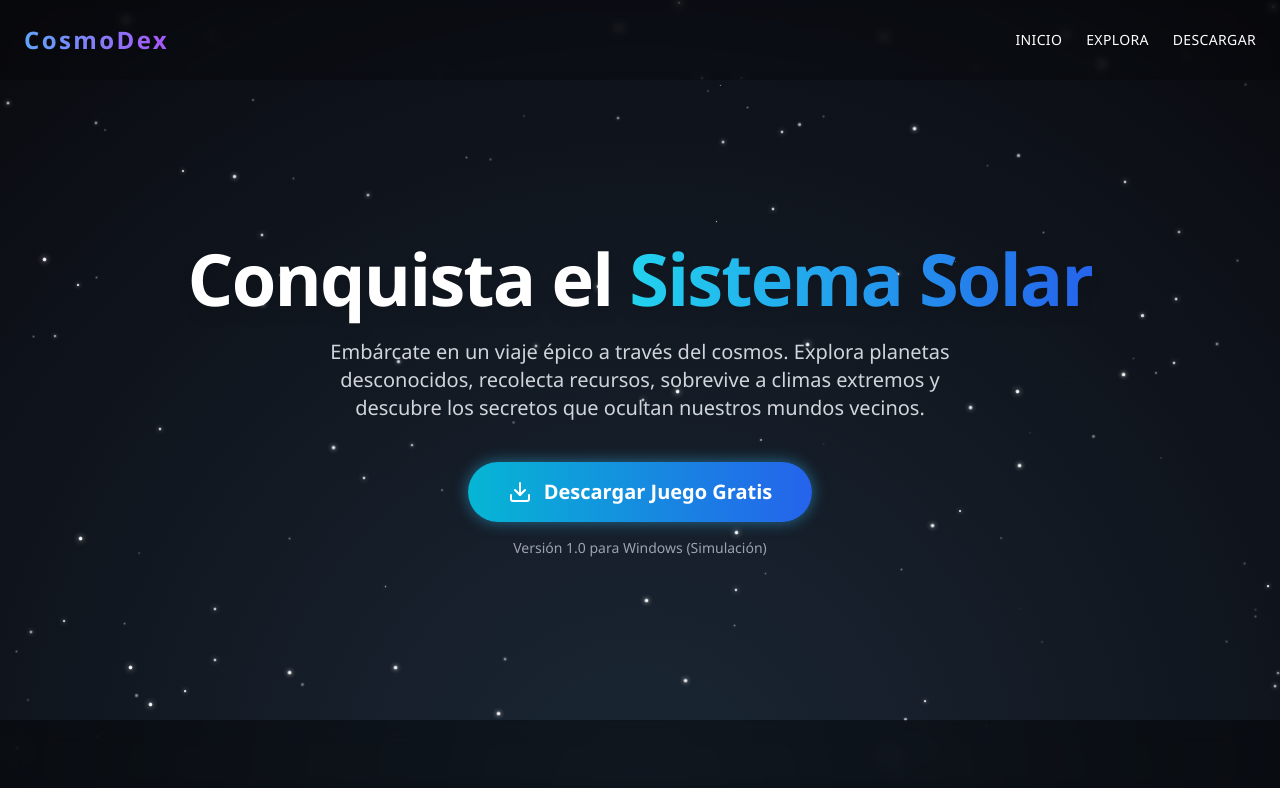
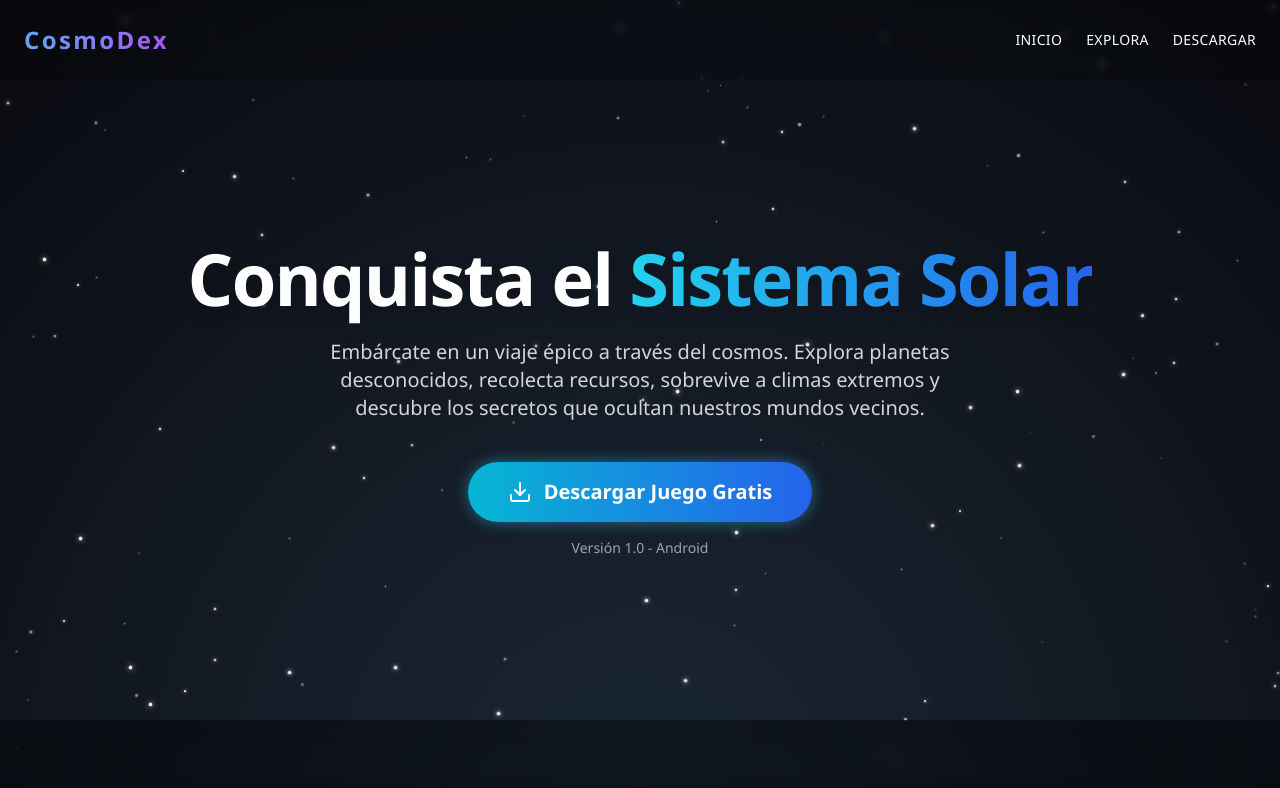
Before and after one commit to 4B1M3L3TH/CosmoDex, a plain HTML site: page index.html in a window 1280 px wide. Shown: the top 788 px of the page. Drawn offline with nearby package versions, Linux system fonts and the light colour scheme.

```diff
--- a/index.html
+++ b/index.html
@@ -34,7 +34,7 @@
             <svg xmlns="http://www.w3.org/2000/svg" width="24" height="24" viewBox="0 0 24 24" fill="none" stroke="currentColor" stroke-width="2" stroke-linecap="round" stroke-linejoin="round"><path d="M21 15v4a2 2 0 0 1-2 2H5a2 2 0 0 1-2-2v-4"></path><polyline points="7 10 12 15 17 10"></polyline><line x1="12" y1="15" x2="12" y2="3"></line></svg>
             Descargar Juego Gratis
         </button>
-        <p class="mt-4 text-sm text-gray-400">Versión 1.0 para Windows (Simulación)</p>
+        <p class="mt-4 text-sm text-gray-400">Versión 1.0 - Android</p>
     </header>
 
     <!-- Sección de Características / Planetas -->
```
